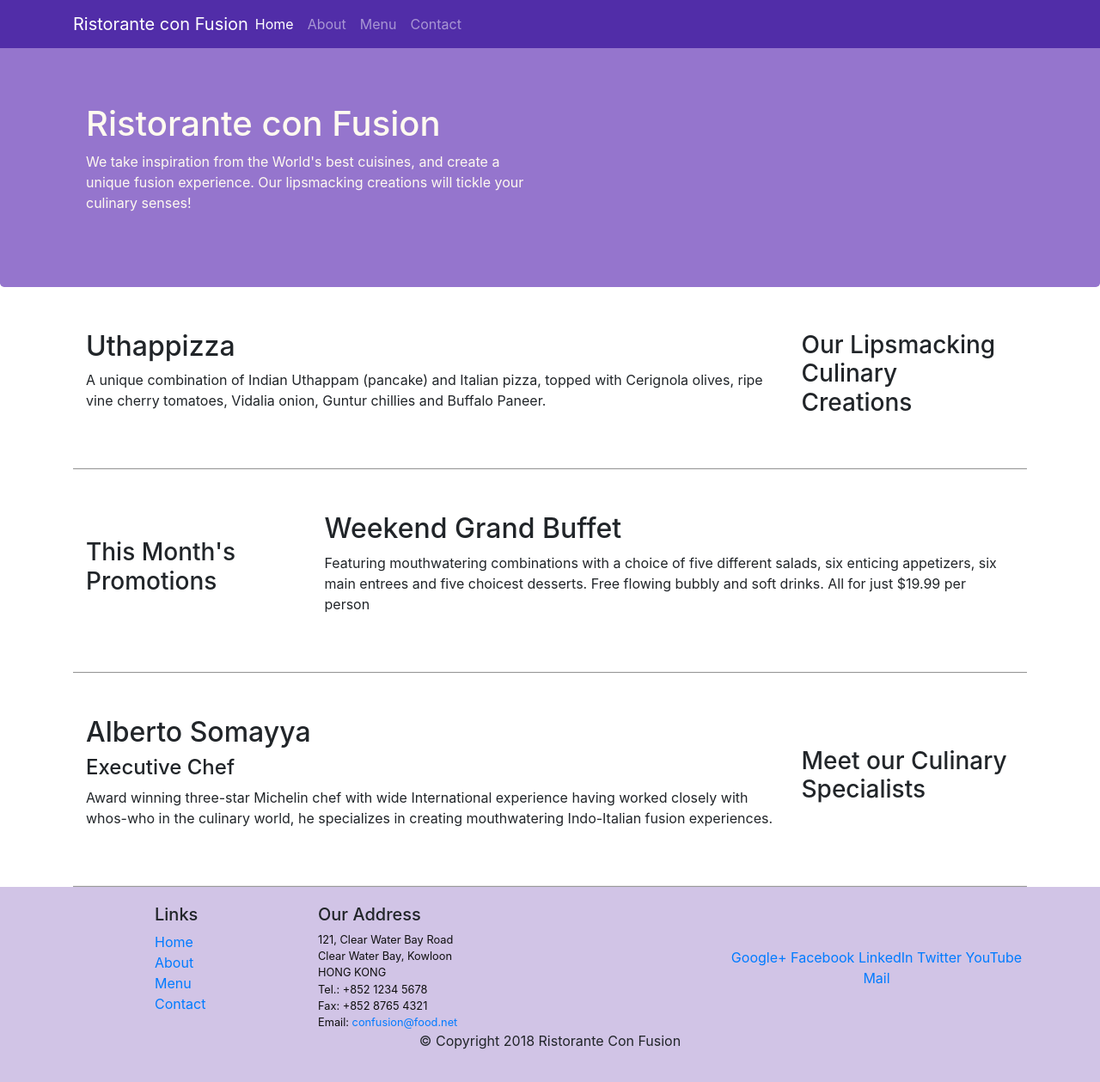
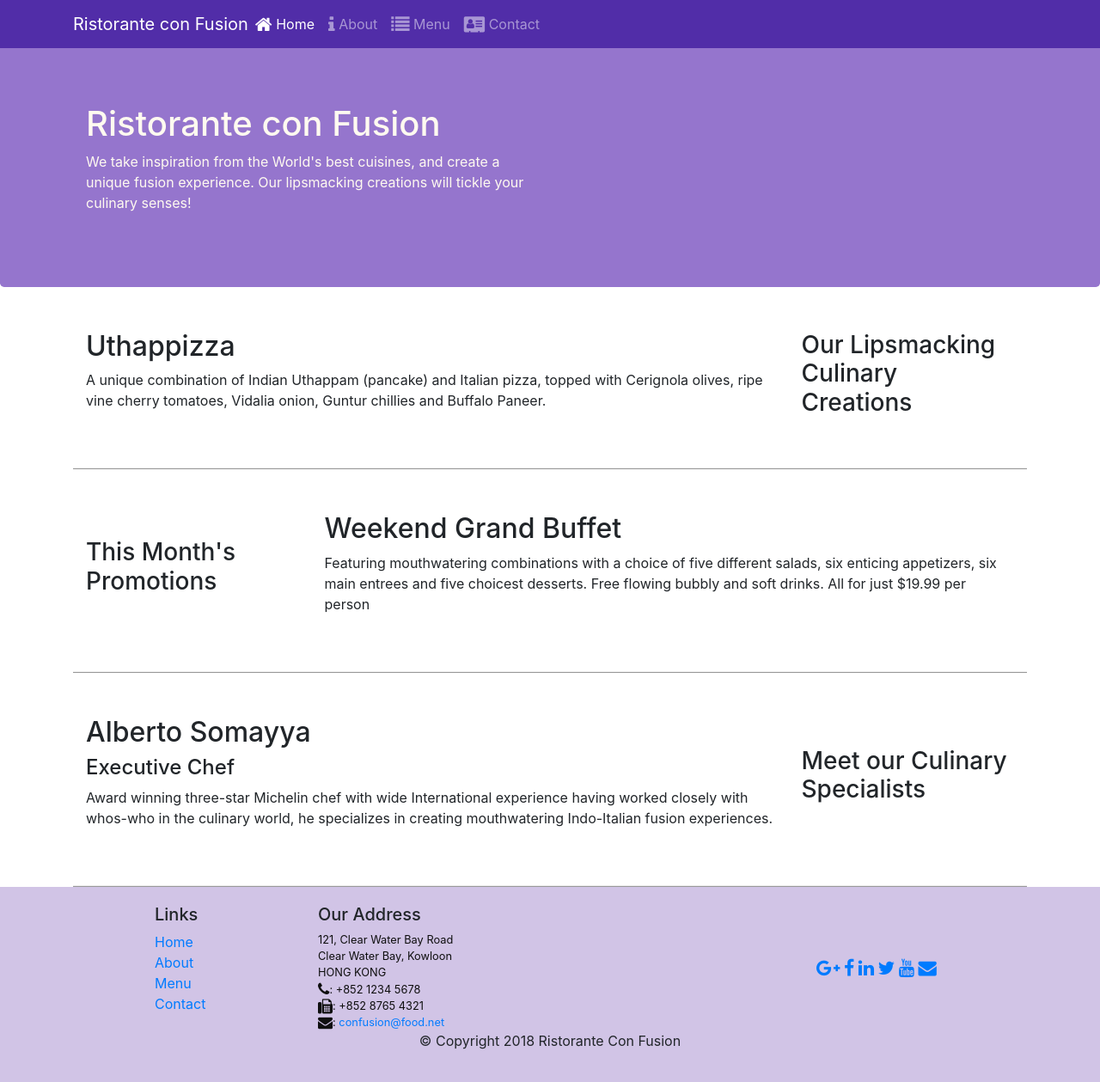
Before and after one commit to TheGuyNextToYou/Bootstrap4, a website: page index.html in a window 1280 px wide. Shown: the whole page at 86% size. Drawn offline with nearby package versions, Linux system fonts and the light colour scheme.

Commit message:
icon fonts

```diff
--- a/index.html
+++ b/index.html
@@ -9,6 +9,8 @@
 
     <!-- Bootstrap CSS -->
     <link rel="stylesheet" href="node_modules/bootstrap/dist/css/bootstrap.min.css">
+    <link rel="stylesheet" href="node_modules/font-awesome/css/font-awesome.min.css">
+    <link rel="stylesheet" href="node_modules/bootstrap-social/bootstrap-social.css">
     <link rel="stylesheet" href="css/style.css">
     <title>Ristorante Con Fusion</title>
 </head>
@@ -24,10 +26,10 @@
             </a>
             <div class="collapse navbar-collapse" id="Navbar">
                 <ul class="navbar-nav mr-auto">
-                    <li class="nav-item active"><a class="nav-link" href="#">Home</a></li>
-                    <li class="nav-item"><a class="nav-link" href="./aboutus.html">About</a></li>
-                    <li class="nav-item"><a class="nav-link" href="#">Menu</a></li>
-                    <li class="nav-item"><a class="nav-link" href="#">Contact</a></li>
+                    <li class="nav-item active"><a class="nav-link" href="#"><span class="fa fa-home fa-lg"></span> Home</a></li>
+                    <li class="nav-item"><a class="nav-link" href="./aboutus.html"><span class="fa fa-info fa-lg"></span> About</a></li>
+                    <li class="nav-item"><a class="nav-link" href="#"><span class="fa fa-list fa-lg"></span> Menu</a></li>
+                    <li class="nav-item"><a class="nav-link" href="#"><span class="fa fa-address-card fa-lg"></span> Contact</a></li>
                 </ul>
             </div>
         </div>
@@ -97,19 +99,19 @@
 		              121, Clear Water Bay Road<br>
 		              Clear Water Bay, Kowloon<br>
 		              HONG KONG<br>
-		              Tel.: +852 1234 5678<br>
-		              Fax: +852 8765 4321<br>
-		              Email: <a href="mailto:confusion@food.net">confusion@food.net</a>
+		              <i class="fa fa-phone fa-lg"></i>: +852 1234 5678<br>
+		              <i class="fa fa-fax fa-lg"></i>: +852 8765 4321<br>
+		              <i class="fa fa-envelope fa-lg"></i>: <a href="mailto:confusion@food.net">confusion@food.net</a>
 		           </address>
                 </div>
                 <div class="col-12 col-sm-4 align-self-center">
                     <div class="text-center">
-                        <a href="http://google.com/+">Google+</a>
-                        <a href="http://www.facebook.com/profile.php?id=">Facebook</a>
-                        <a href="http://www.linkedin.com/in/">LinkedIn</a>
-                        <a href="http://twitter.com/">Twitter</a>
-                        <a href="http://youtube.com/">YouTube</a>
-                        <a href="mailto:">Mail</a>
+                        <a calss="btn btn-social-icon btn-google" href="http://google.com/+"><i class="fa fa-google-plus fa-lg"></i></a>
+                        <a calss="btn btn-social-icon btn-facebook" href="http://www.facebook.com/profile.php?id="><i class="fa fa-facebook fa-lg"></i></a>
+                        <a calss="btn btn-social-icon btn-linkedin" href="http://www.linkedin.com/in/"><i class="fa fa-linkedin fa-lg"></i></a>
+                        <a calss="btn btn-social-icon btn-twitter" href="http://twitter.com/"><i class="fa fa-twitter fa-lg"></i></a>
+                        <a calss="btn btn-social-icon btn-youtube" href="http://youtube.com/"><i class="fa fa-youtube fa-lg"></i></a>
+                        <a calss="btn btn-social-icon" href="mailto:"><i class="fa fa-envelope fa-lg"></i></a>
                     </div>
                 </div>
            </div>
--- a/package.json
+++ b/package.json
@@ -16,6 +16,8 @@
   "dependencies": {
     "bcrypt": "^5.0.0",
     "bootstrap": "^4.5.0",
+    "bootstrap-social": "^5.1.1",
+    "font-awesome": "^4.7.0",
     "jquery": "^3.5.1",
     "popper.js": "^1.16.1"
   }
```
Also changed, not shown: aboutus.html (+15 -13 lines), 1 other file.
